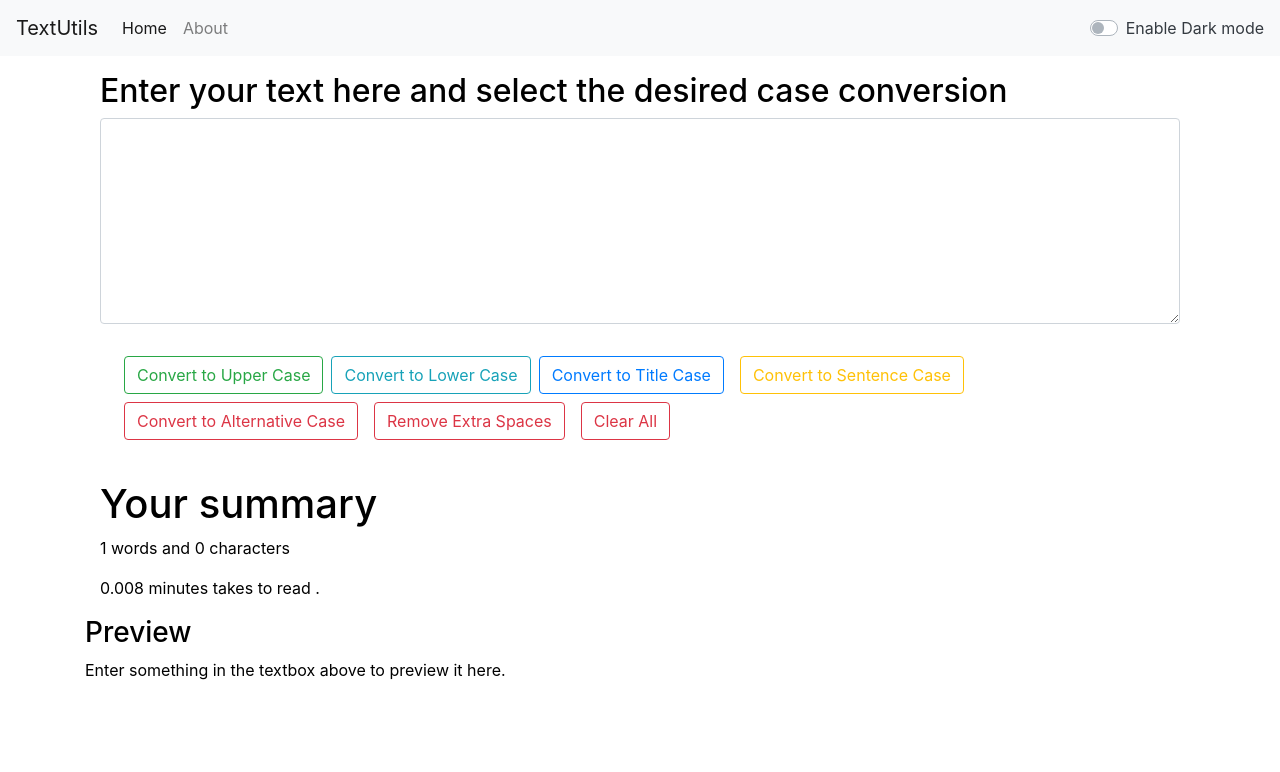
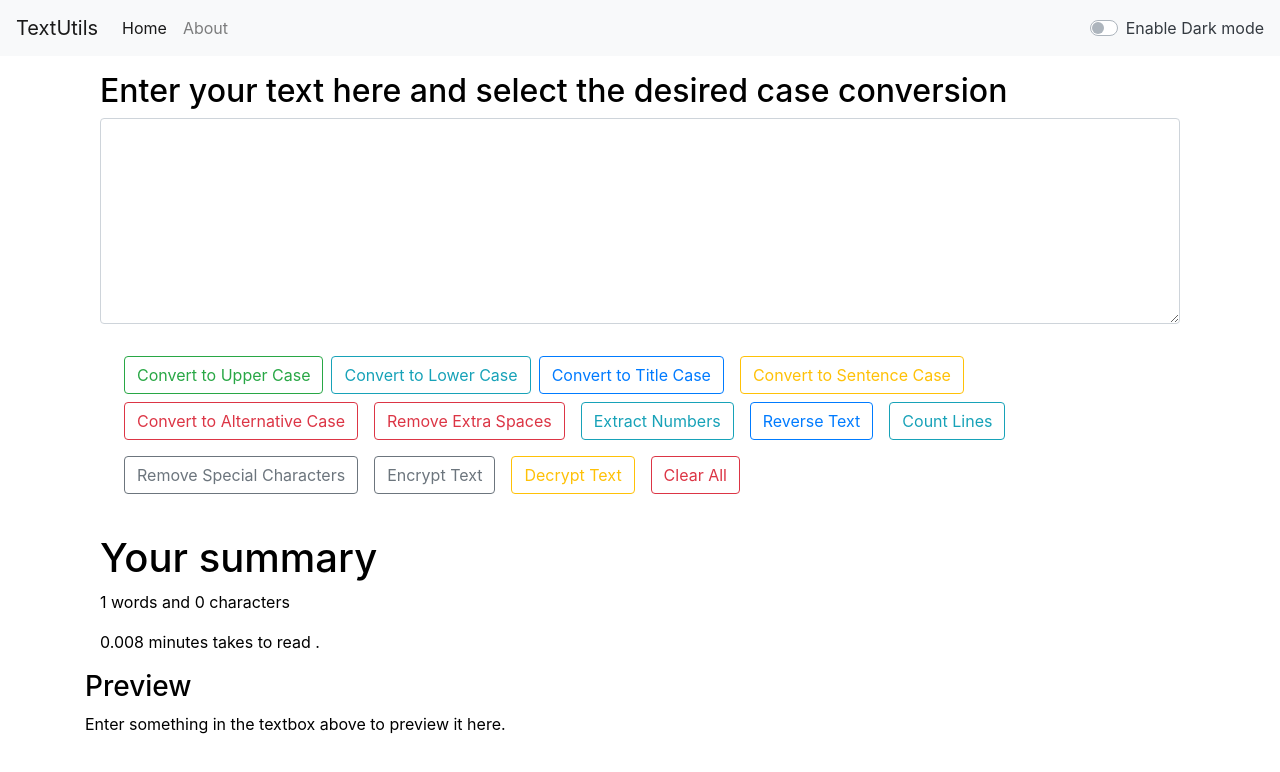
Before and after one commit to nidhigupta08/TextUtils, a React (Create React App) app: page / in a window 1280 px wide. Shown: the top 772 px of the page. Built offline with nearby package versions, Linux system fonts and the light colour scheme.

Commit message:
added more features to it.

```diff
--- a/src/components/TextForm.js
+++ b/src/components/TextForm.js
@@ -47,6 +47,46 @@ export default function TextForm(props) {
     setText(newText);
   };
 
+  const handleExtractNumberClick = () => {
+    const extractedNumbers = text.match(/\d+/g); // Regular expression to extract numbers
+    if (extractedNumbers) {
+      const numbersString = extractedNumbers.join(', '); // Join extracted numbers into a string
+      setText(numbersString);
+    } else {
+      alert('No numbers found in the input text.');
+    }
+  };
+
+  const handleReverseTextClick = () => {
+    const reversedText = text.split('').reverse().join('');
+    setText(reversedText);
+  };
+
+  const handleLineCountClick = () => {
+    const lineCount = text.split('\n').length;
+    setText(`Number of lines: ${lineCount}`);
+  };
+
+  const handleRemoveSpecialCharsClick = () => {
+    const removedSpecialCharsText = text.replace(/[^\w\s]/gi, '');
+    setText(removedSpecialCharsText);
+  };
+
+const handleEncryptTextClick = () => {
+    const encryptedText = text
+      .split('')
+      .map(char => String.fromCharCode(char.charCodeAt(0) + 1))
+      .join('');
+    setText(encryptedText);
+  };
+
+  const handleDecryptTextClick = () => {
+    const decryptedText = text
+      .split('')
+      .map(char => String.fromCharCode(char.charCodeAt(0) - 1))
+      .join('');
+    setText(decryptedText);
+  };
   const handleClearClick = () => {
     setText('');
   };
@@ -76,7 +116,17 @@ export default function TextForm(props) {
   <button className='btn btn-outline-warning mx-2' onClick={handleSentenceCaseClick}> Convert to Sentence Case</button>
   <button className='btn btn-outline-danger mx-2' onClick={handleAltCaseClick}>Convert to Alternative Case</button>
   <button className='btn btn-outline-danger mx-2 my-2' onClick={handleRemoveSpacesClick}>Remove Extra Spaces</button>
-  <button className='btn btn-outline-danger mx-2 my-2' onClick={handleClearClick}>Clear All</button>
+
+
+      <button className='btn btn-outline-info mx-2 my-2' onClick={handleExtractNumberClick}>Extract Numbers</button>
+
+      <button className="btn btn-outline-primary mx-2" onClick={handleReverseTextClick}>Reverse Text</button>
+      <button className="btn btn-outline-info mx-2" onClick={handleLineCountClick}>Count Lines</button>
+      <button className="btn btn-outline-secondary mx-2" onClick={handleRemoveSpecialCharsClick}>Remove Special Characters</button>
+      <button className="btn btn-outline-secondary mx-2" onClick={handleEncryptTextClick}>Encrypt Text</button>
+
+        <button className="btn btn-outline-warning mx-2" onClick={handleDecryptTextClick}>Decrypt Text</button>
+      <button className='btn btn-outline-danger mx-2 my-2' onClick={handleClearClick}>Clear All</button>
   </div>
 
     </div>
```
